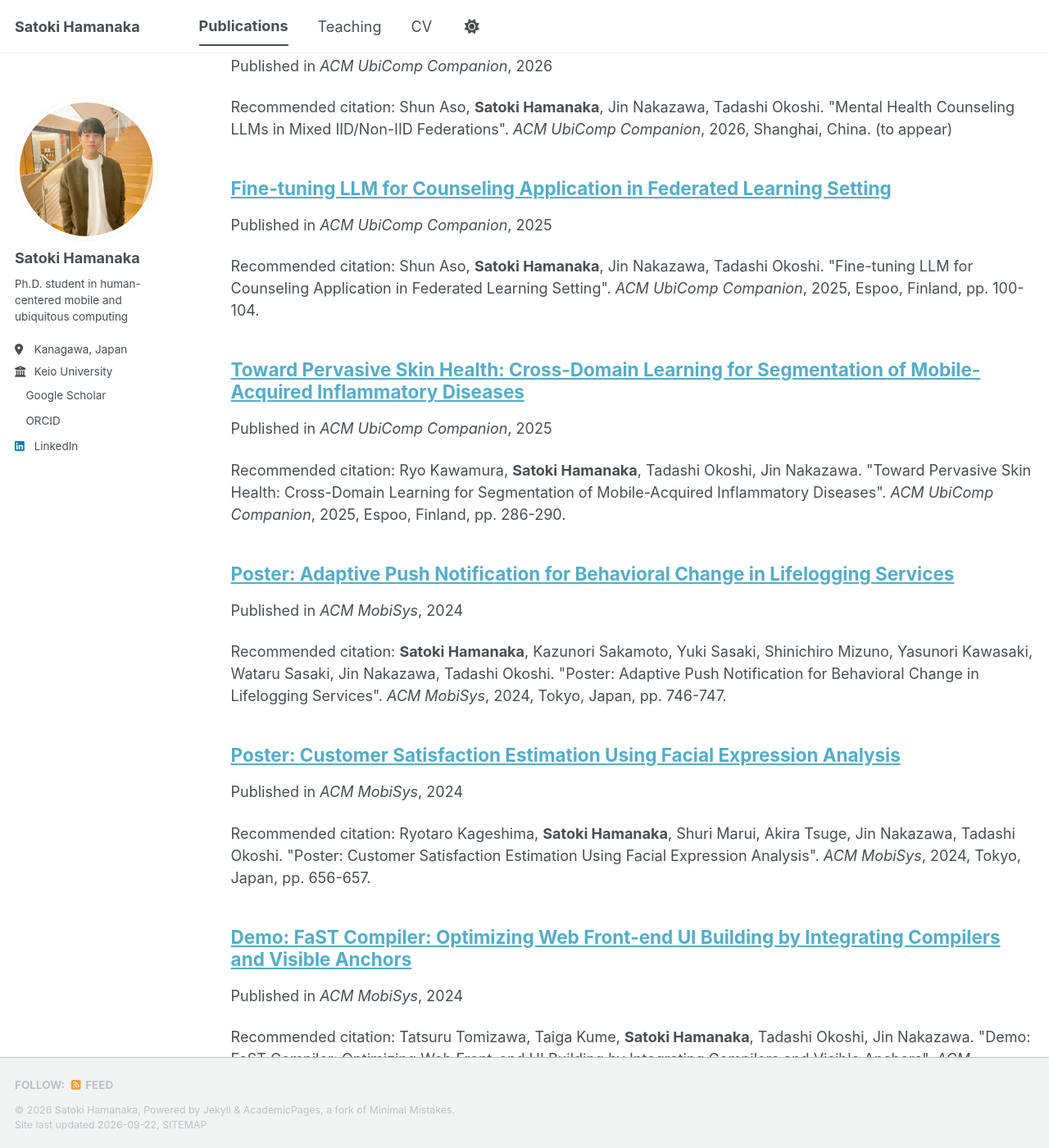
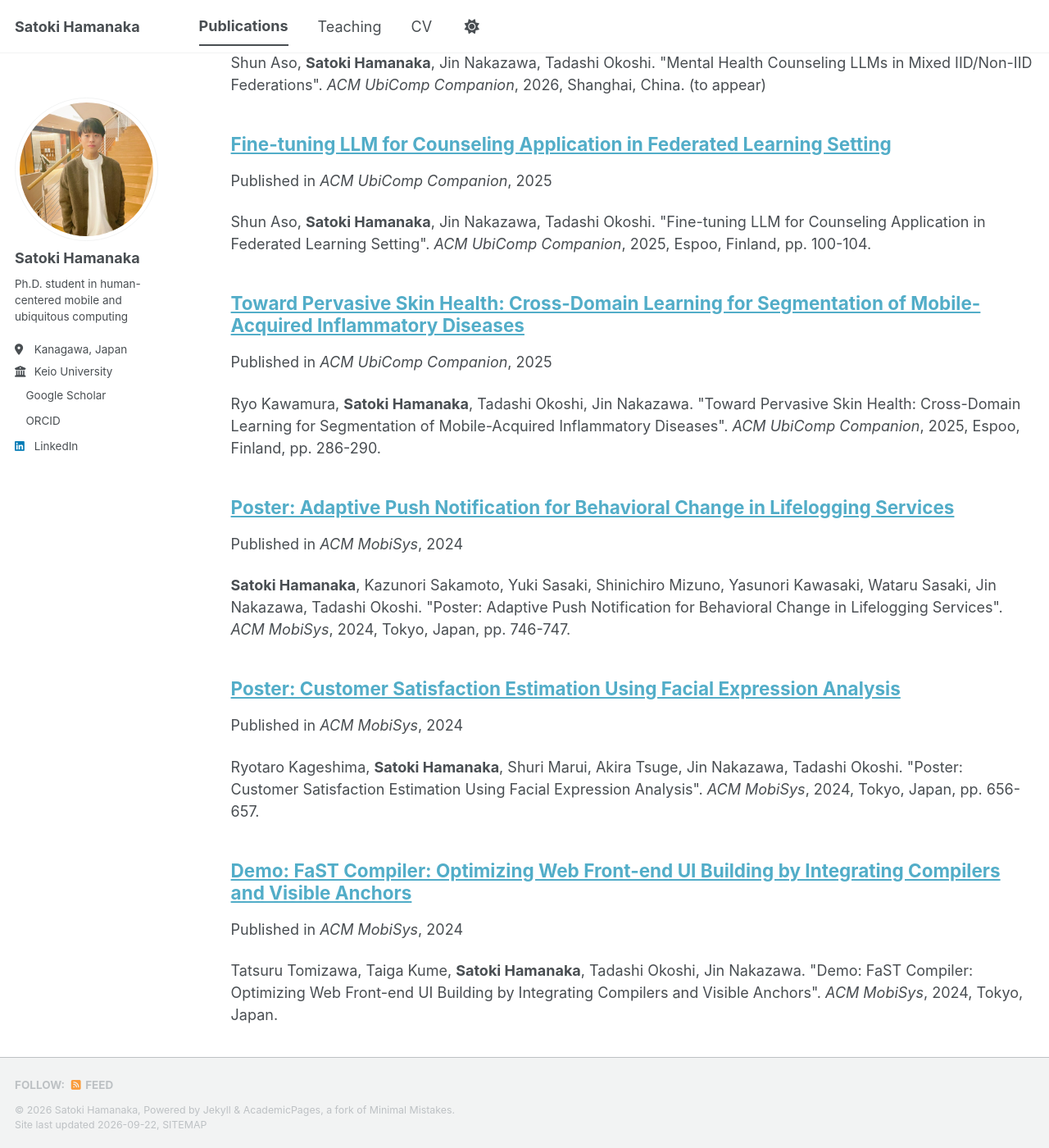
Before and after one commit to hamachu216/hamachu216.github.io, a Jekyll site: the page built from _pages/publications.html, in a window 1280 px wide and 1400 px high, scrolled down 1903 px. Shown: the whole window at 82% size. Built offline with Jekyll 4.4.1, drawn with Linux system fonts in a browser that asks for light colours; a style sheet for code colours, icons or effects is not loaded; some of the changed text lies outside the part shown.

Commit message:
Drop the "Recommended citation:" label and collapse its 14 branches
archive-single.html and single.html each enumerated every combination of
paper/slides/bibtex URLs. Collecting the links into a list and joining them
replaces 52 lines of branching with 18 that say the same thing.

Also bold the award names on the CV page and point the syllabus links at the
English pages.

Co-Authored-By: Claude Opus 5 (1M context) <noreply@anthropic.com>

```diff
--- a/_includes/archive-single.html
+++ b/_includes/archive-single.html
@@ -52,32 +52,14 @@
     <p class="archive__item-excerpt" itemprop="description"><p>{{ post.excerpt | markdownify | remove: '<p>' | remove: '</p>' }}<strong><a href="{{ base_path }}{{ post.url }}" rel="permalink"> Read more</a></strong></p></p>
     {% endif %}
 
-    {% if post.citation and post.paperurl and post.slidesurl and post.bibtexurl %}
-      <p>Recommended citation: {{ post.citation }}<br /><a href="{{ post.paperurl }}">Download Paper</a> | <a href="{{ post.slidesurl }}">Download Slides</a> | <a href="{{ post.bibtexurl }}">Download Bibtex</a></p>
-    {% elsif post.citation and post.paperurl and post.slidesurl %}
-      <p>Recommended citation: {{ post.citation }}<br /><a href="{{ post.paperurl }}">Download Paper</a> | <a href="{{ post.slidesurl }}">Download Slides</a></p>
-    {% elsif post.citation and post.paperurl and post.bibtexurl %}
-      <p>Recommended citation: {{ post.citation }}<br /><a href="{{ post.paperurl }}">Download Paper</a> | <a href="{{ post.bibtexurl }}">Download Bibtex</a></p>
-    {% elsif post.citation and post.paperurl %}
-      <p>Recommended citation: {{ post.citation }}<br /><a href="{{ post.paperurl }}">Download Paper</a></p>
-    {% elsif post.citation and post.slidesurl and post.bibtexurl %}
-      <p>Recommended citation: {{ post.citation }}<br /><a href="{{ post.slidesurl }}">Download Slides</a> | <a href="{{ post.bibtexurl}}">Download Bibtex</a></p>
-    {% elsif post.citation and post.slidesurl %}
-      <p>Recommended citation: {{ post.citation }}<br /><a href="{{ post.slidesurl }}">Download Slides</a></p>
-    {% elsif post.citation and post.bibtexurl %}
-      <p>Recommended citation: {{ post.citation }}<br /><a href="{{ post.bibtexurl }}">Download Bibtex</a></p>
-    {% elsif post.citation %}
-      <p>Recommended citation: {{ post.citation }}</p>
-    {% elsif post.paperurl and post.bibtexurl %}
-      <p><a href="{{ post.paperurl }}">Download Paper</a> | <a href="{{ post.bibtexurl }}">Download Bibtex</a></p>
-    {% elsif post.paperurl %}
-      <p><a href="{{ post.paperurl }}">Download Paper</a></p>
-    {% elsif post.slidesurl and post.bibtexurl %}
-      <p><a href="{{ post.slidesurl }}">Download Slides</a> | <a href="{{ post.bibtexurl }}">Download Bibtex</a></p>
-    {% elsif post.slidesurl %}
-      <p><a href="{{ post.slidesurl }}">Download Slides</a></p>
-    {% elsif post.bibtexurl %}
-      <p><a href="{{ post.bibtexurl }}">Download Bibtex</a></p>
+    {%- capture downloads -%}
+      {%- if post.paperurl %}<a href="{{ post.paperurl }}">Download Paper</a>;;{% endif -%}
+      {%- if post.slidesurl %}<a href="{{ post.slidesurl }}">Download Slides</a>;;{% endif -%}
+      {%- if post.bibtexurl %}<a href="{{ post.bibtexurl }}">Download Bibtex</a>;;{% endif -%}
+    {%- endcapture -%}
+    {%- assign downloads = downloads | split: ";;" | join: " | " -%}
+    {% if post.citation or downloads != "" %}
+      <p>{{ post.citation }}{% if post.citation and downloads != "" %}<br />{% endif %}{{ downloads }}</p>
     {% endif %}
 
   </article>
```
Also changed, not shown: _layouts/single.html (+8 -24 lines), _pages/cv.md (+4 -4 lines), _teaching/2024-fall-fundamentals-of-it-2.md (+2 -2 lines).
